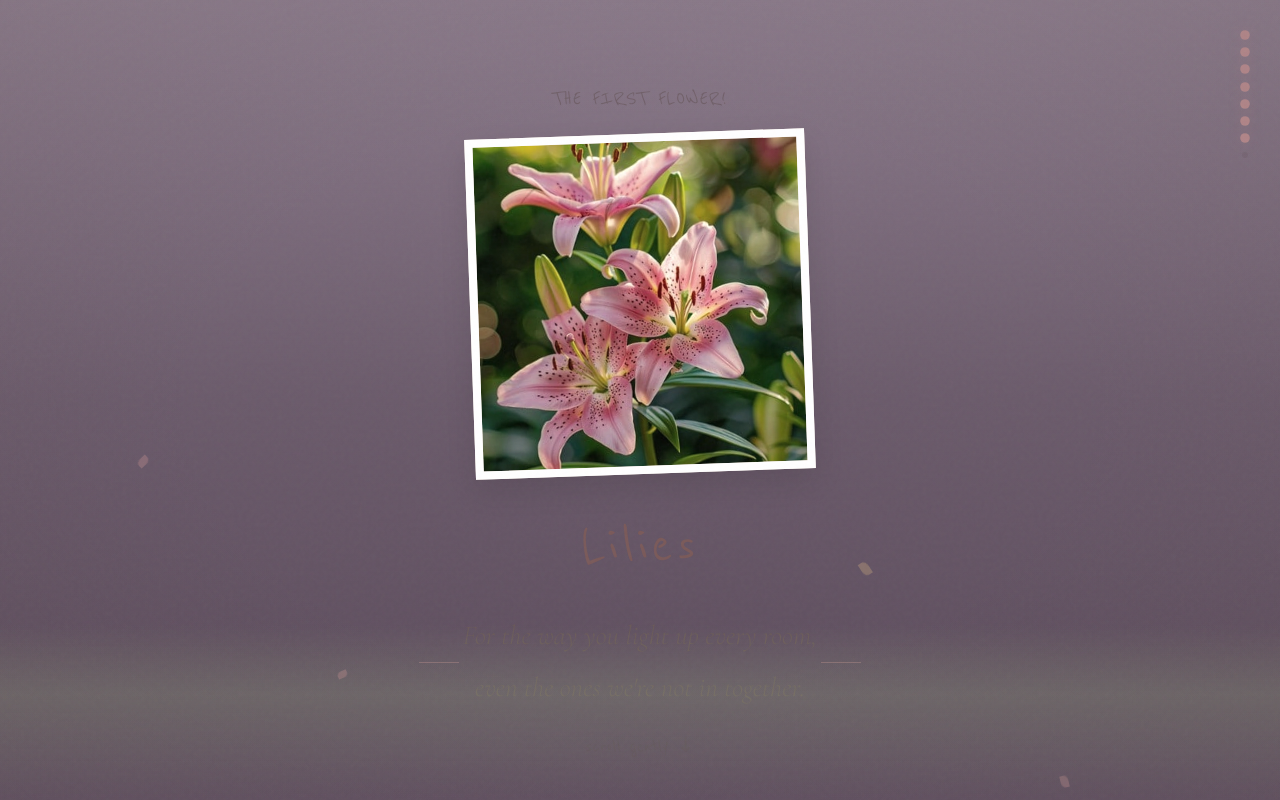
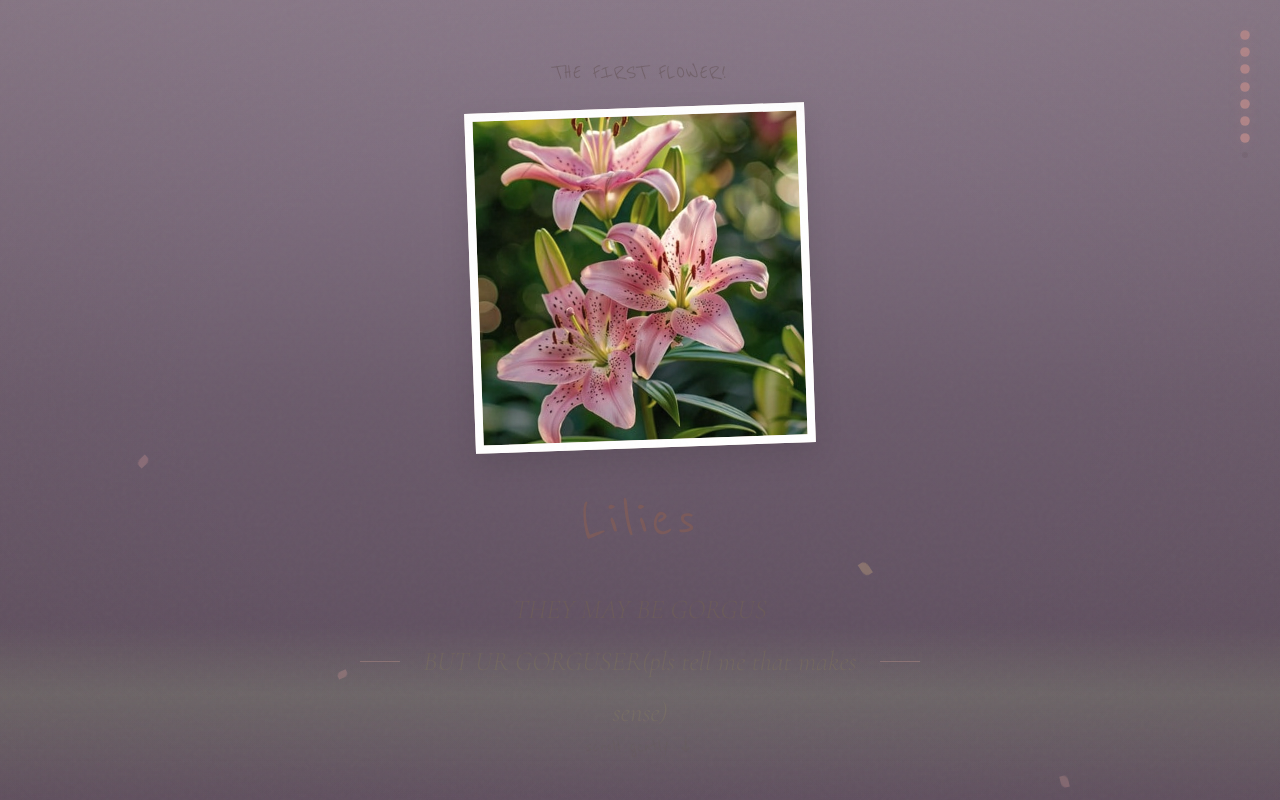
Before and after one commit to mrt2011r/FLOWERSFORMYBABYYYYYYYY, a plain HTML site: page index.html in a window 1280 px wide. Both pictures are taken after a click on the button "ENTER". Shown: the top 800 px of the page. Drawn offline with nearby package versions, Linux system fonts and the light colour scheme.

Commit message:
Update index.html

```diff
--- a/index.html
+++ b/index.html
@@ -498,8 +498,8 @@
             </div>
             <div class="flower-title">Lilies</div>
             <div class="flower-poem">
-                For the way you light up every room,<br>
-                even the ones we're not in together.
+                THEY MAY BE GORGUS<br>
+                BUT UR GORGUSER(pls tell me that makes sense)
             </div>
             <div class="scroll-prompt">scroll gently ↓</div>
         </div>
```
